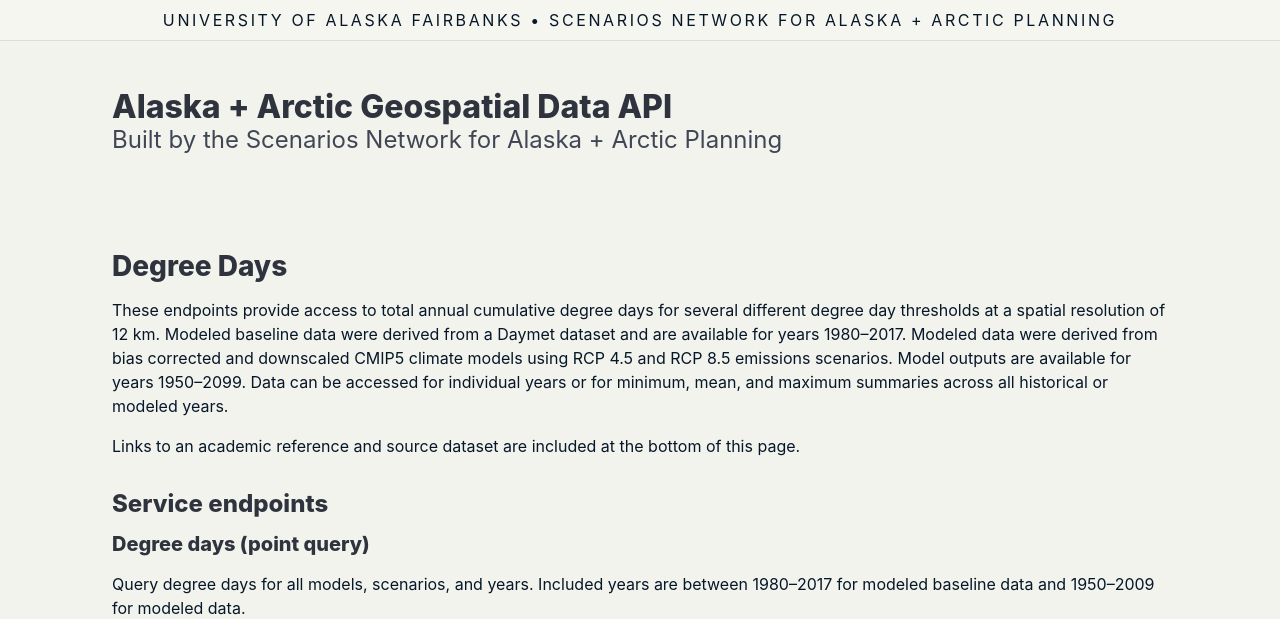
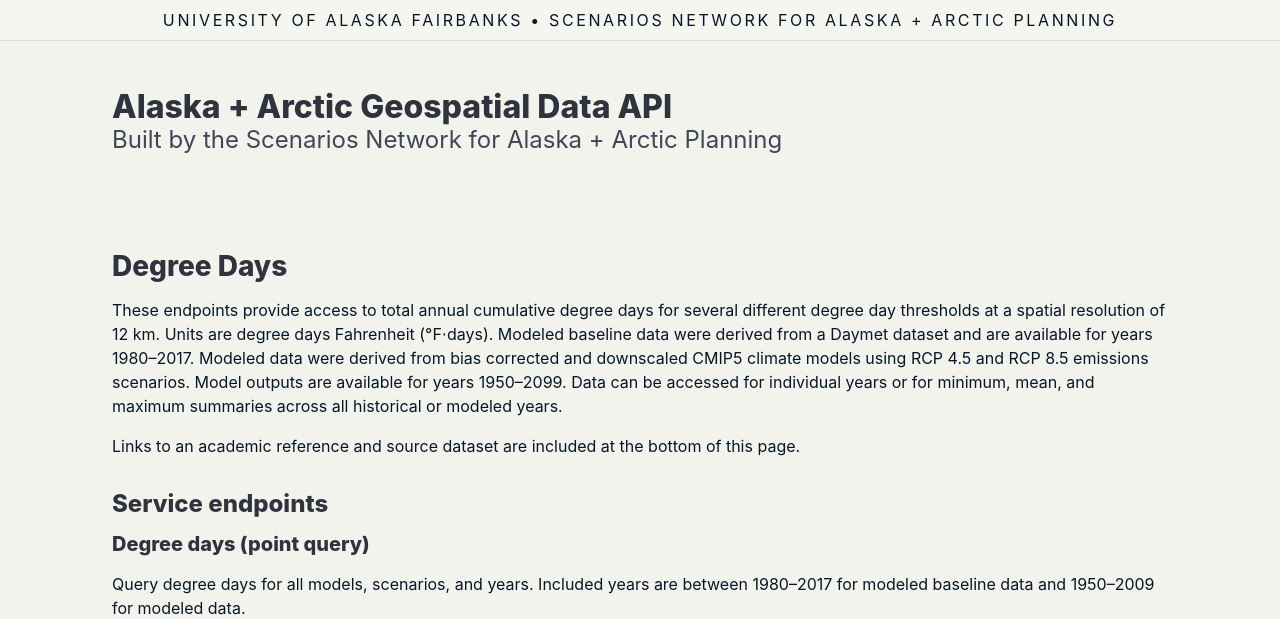
Before and after one commit to ua-snap/data-api, a Python web app: template templates/documentation/degree_days.html in a window 1280 px wide. Shown: the top 619 px of the page. Run offline with Jinja, Linux system fonts and the light colour scheme; the template is opened without the code that fills it, so the values that code supplies are empty.

Commit message:
add one sentence with units

```diff
--- a/templates/documentation/degree_days.html
+++ b/templates/documentation/degree_days.html
@@ -4,12 +4,13 @@
 <p>
   These endpoints provide access to total annual cumulative degree days for
   several different degree day thresholds at a spatial resolution of 12 km.
-  Modeled baseline data were derived from a Daymet dataset and are available for
-  years 1980&ndash;2017. Modeled data were derived from bias corrected and
-  downscaled CMIP5 climate models using RCP 4.5 and RCP 8.5 emissions scenarios.
-  Model outputs are available for years 1950&ndash;2099. Data can be accessed
-  for individual years or for minimum, mean, and maximum summaries across all
-  historical or modeled years.
+  Units are degree days Fahrenheit (&deg;F⋅days). Modeled baseline data were
+  derived from a Daymet dataset and are available for years 1980&ndash;2017.
+  Modeled data were derived from bias corrected and downscaled CMIP5 climate
+  models using RCP 4.5 and RCP 8.5 emissions scenarios. Model outputs are
+  available for years 1950&ndash;2099. Data can be accessed for individual
+  years or for minimum, mean, and maximum summaries across all historical or
+  modeled years.
 </p>
 
 <p>
```
